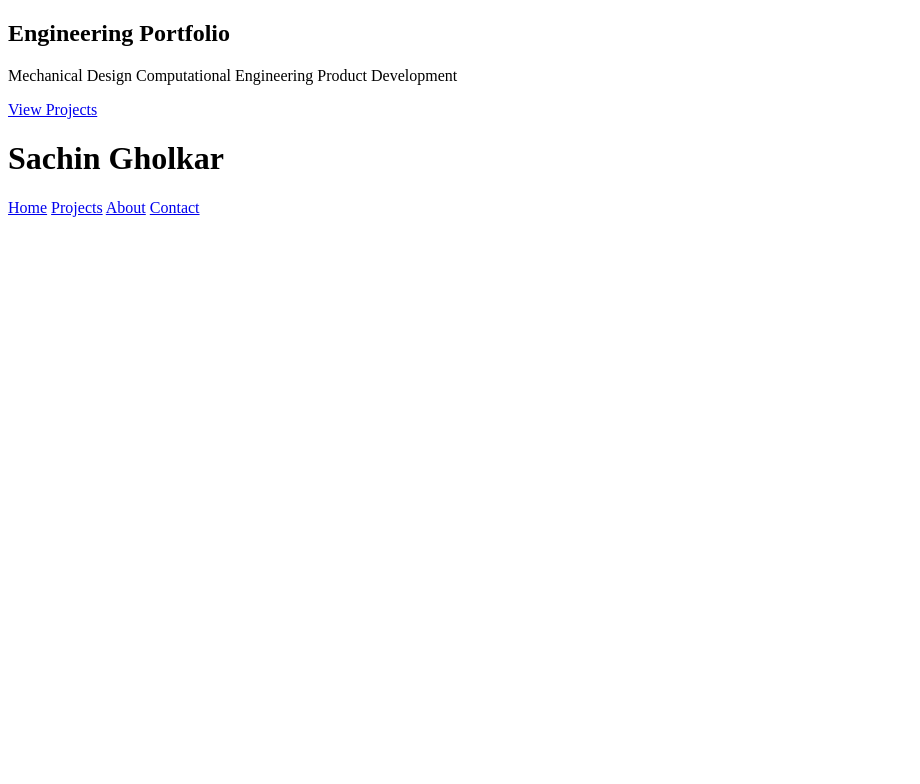
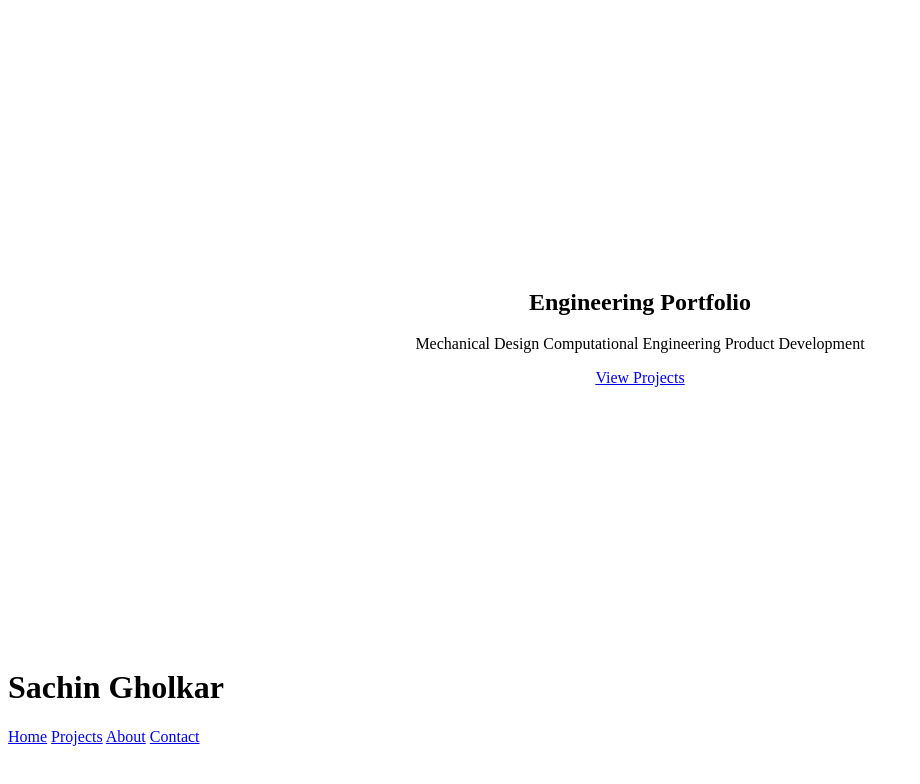
Before and after one commit to Sachin-Gholkar/Sachin-Gholkar.github.io, a plain HTML site: page index.html in a window 1280 px wide. Shown: the whole page, without its empty margins (0-920 px from the left). Drawn offline with Linux system fonts and the light colour scheme.

Commit message:
updated css

```diff
--- a/css/style.css
+++ b/css/style.css
@@ -10,3 +10,17 @@ href="css/style.css"></head><body><header><h1>Sachin Gholkar</h1><p>MEng General
     box-shadow: 0 2px 10px rgba(0, 0, 0, .08);
 
 }
+
+.hero {
+
+    height: 80vh;
+
+    display: flex;
+
+    justify-content: center;
+
+    align-items: center;
+
+    text-align: center;
+
+}
```
